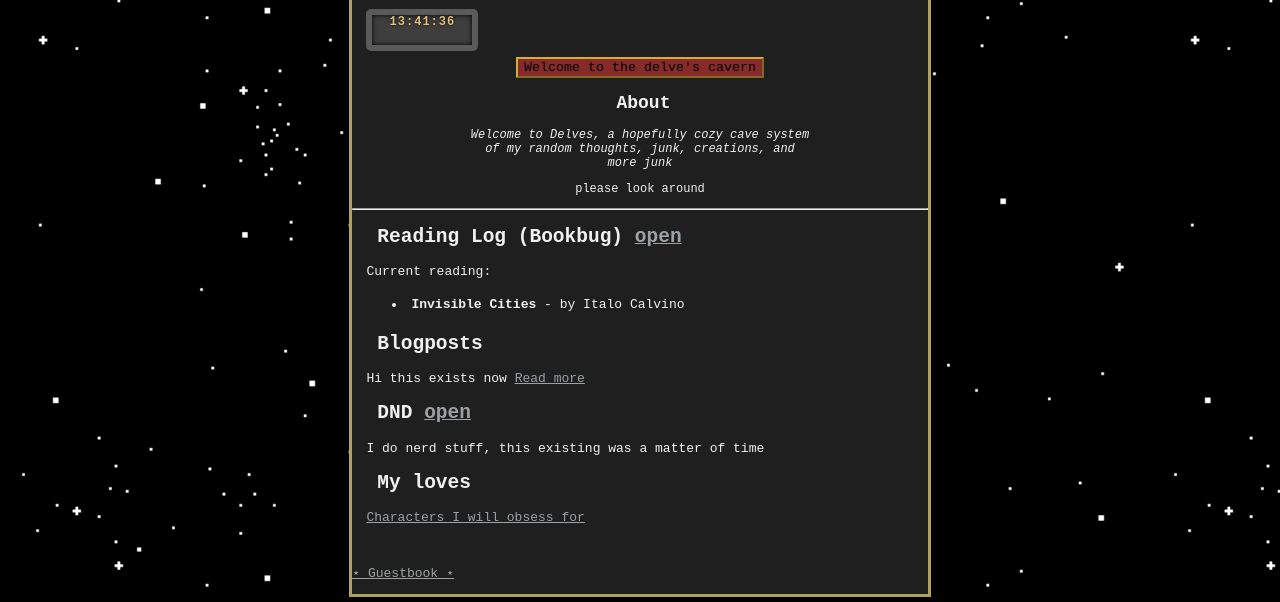
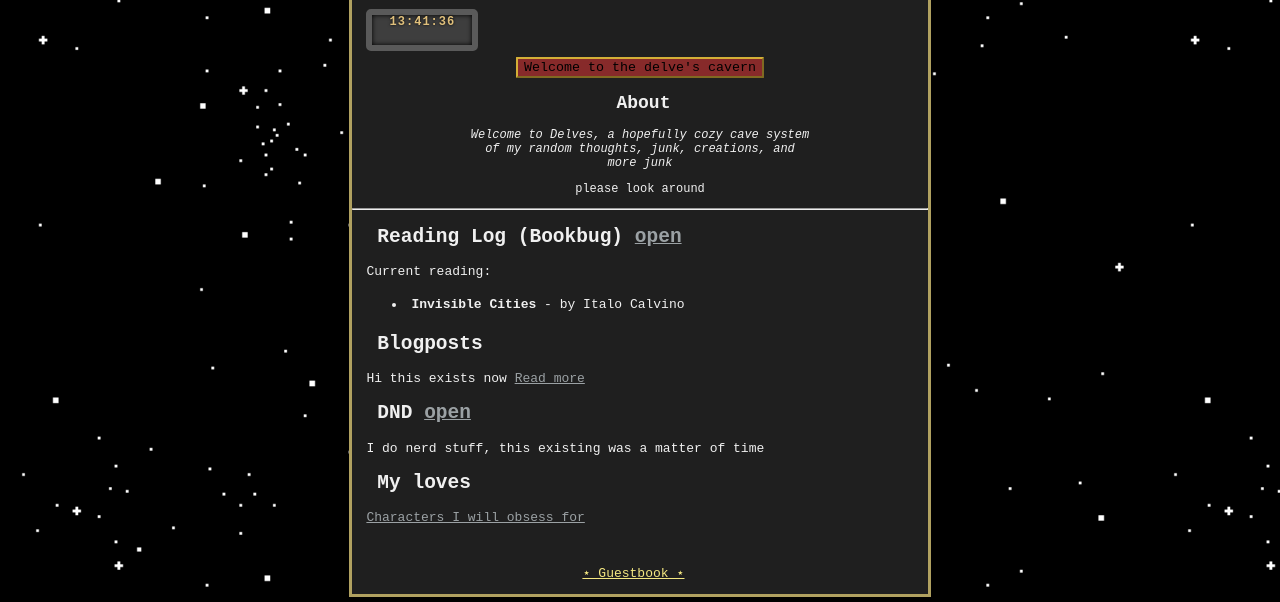
Before and after one commit to kirk-nez/delves, an Eleventy site: page src/index.md in a window 1280 px wide. Shown: the part 158-760 px from the top of the page. Built offline with nearby package versions, Linux system fonts and the light colour scheme; Eleventy itself is replaced by a stand-in of ours; files that its build step writes are made by us from their sources.

Commit message:
Final guestbook commit
for now >:)

```diff
--- a/src/index.md
+++ b/src/index.md
@@ -50,7 +50,7 @@ I do nerd stuff, this existing was a matter of time
 [Characters I will obsess for](Charactershrines/index.html)
 </div>
 
-<a href="Guestbook/index.html">⋆ Guestbook ⋆</a>
+<a id="guestbooklink" href="Guestbook/index.html">⋆ Guestbook ⋆</a>
 
 </div>
 
--- a/src/styles.css
+++ b/src/styles.css
@@ -350,7 +350,12 @@ dnd page
 #guestbook {
   display:block;
   margin: 5% 10% 10% 10%;
-  border: none;
+  border: solid 5px brown;
   width: 550px;
   height: 600px;
 }
+
+#guestbooklink {
+  margin: 0 3% 0 40%;
+  color: #f4e781;
+}
```
